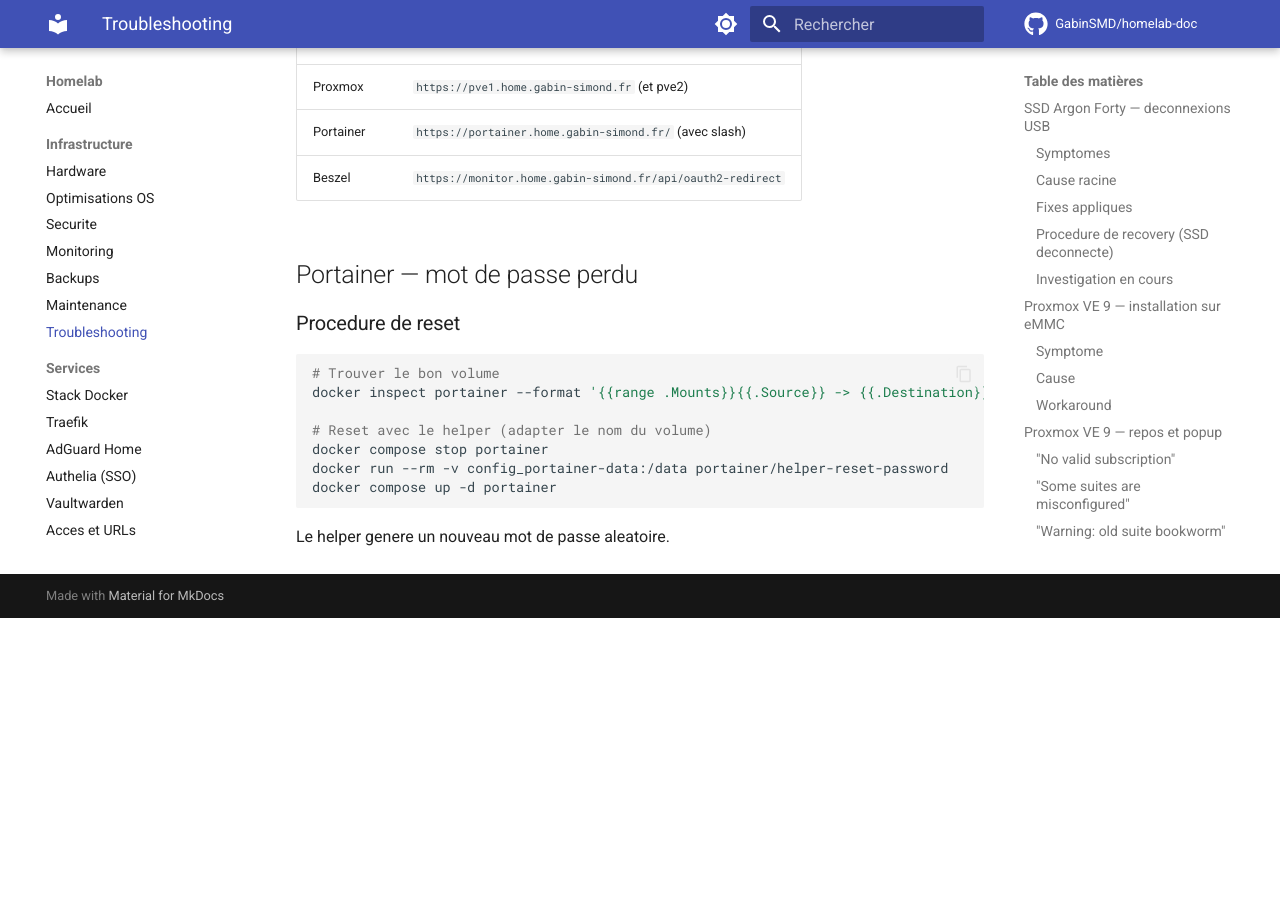
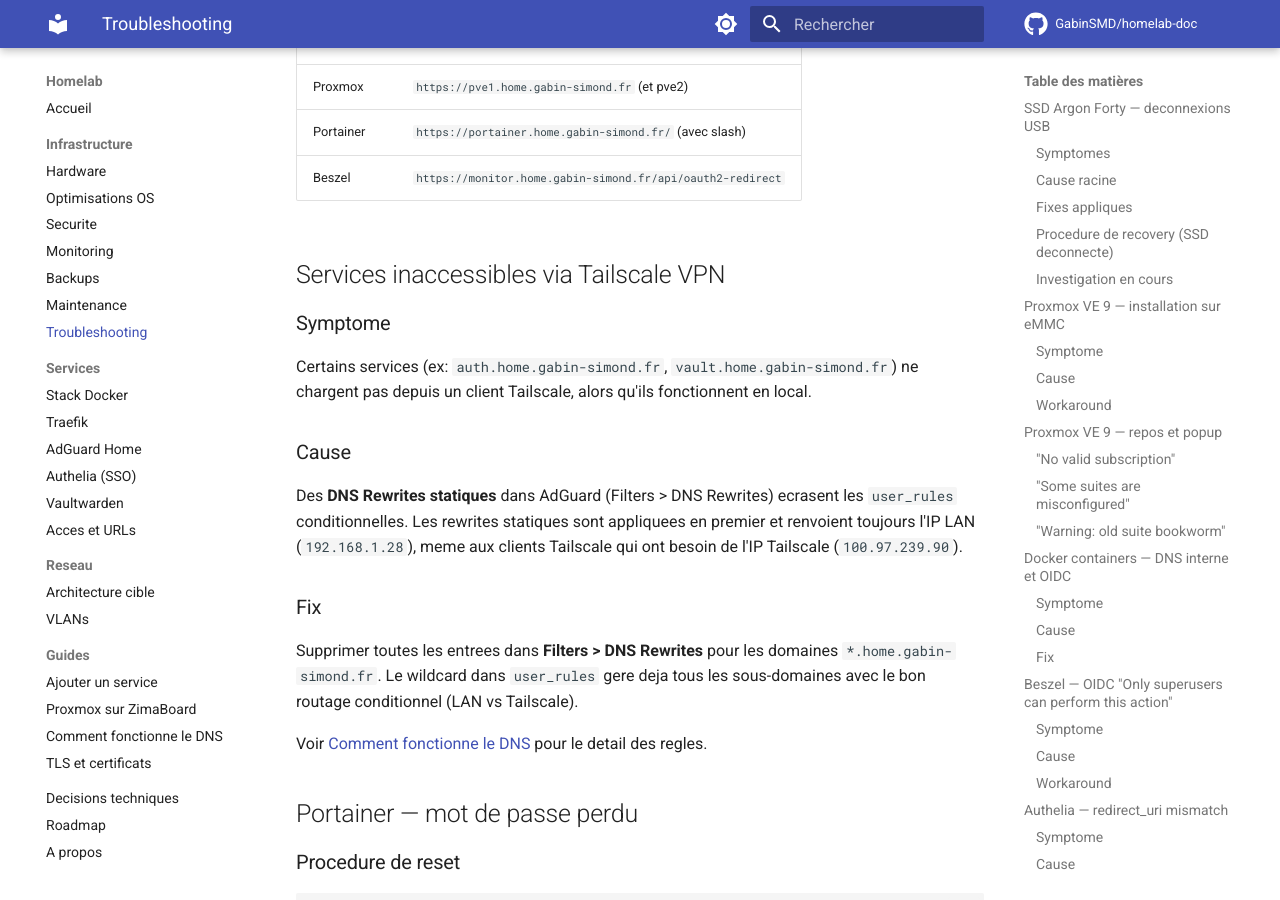
Before and after one commit to GabinSMD/homelab-doc, an MkDocs documentation site: the page built from docs/infrastructure/troubleshooting.md, in a window 1280 px wide and 900 px high, scrolled down 4564 px. Built offline with MkDocs 1.6.1 and Material for MkDocs 9.7.7, drawn with Linux system fonts in a browser that asks for light colours; comment, search, counter and statistics services are not loaded; before the commit the page ends 5182 px from its top, so only the background shows below that.

Commit message:
docs: avertissement DNS rewrites statiques vs user_rules
- Ajoute un warning dans dns-flow.md : ne pas utiliser les DNS Rewrites
  statiques d'AdGuard pour *.home.gabin-simond.fr (elles écrasent les
  user_rules conditionnelles et cassent l'accès VPN)
- Ajoute une entrée troubleshooting pour le diagnostic de ce problème

Co-Authored-By: Claude Opus 4.6 (1M context) <noreply@anthropic.com>

```diff
--- a/docs/infrastructure/troubleshooting.md
+++ b/docs/infrastructure/troubleshooting.md
@@ -173,6 +173,22 @@ Le log indique l'URI attendue par le client → copier cette URI exacte dans la
 | Portainer | `https://portainer.home.gabin-simond.fr/` (avec slash) |
 | Beszel | `https://monitor.home.gabin-simond.fr/api/oauth2-redirect` |
 
+## Services inaccessibles via Tailscale VPN
+
+### Symptome
+
+Certains services (ex: `auth.home.gabin-simond.fr`, `vault.home.gabin-simond.fr`) ne chargent pas depuis un client Tailscale, alors qu'ils fonctionnent en local.
+
+### Cause
+
+Des **DNS Rewrites statiques** dans AdGuard (Filters > DNS Rewrites) ecrasent les `user_rules` conditionnelles. Les rewrites statiques sont appliquees en premier et renvoient toujours l'IP LAN (`192.168.1.28`), meme aux clients Tailscale qui ont besoin de l'IP Tailscale (`100.97.239.90`).
+
+### Fix
+
+Supprimer toutes les entrees dans **Filters > DNS Rewrites** pour les domaines `*.home.gabin-simond.fr`. Le wildcard dans `user_rules` gere deja tous les sous-domaines avec le bon routage conditionnel (LAN vs Tailscale).
+
+Voir [Comment fonctionne le DNS](../guides/dns-flow.md#les-dns-rewrites-la-piece-cle) pour le detail des regles.
+
 ## Portainer — mot de passe perdu
 
 ### Procedure de reset
```
Also changed, not shown: docs/guides/dns-flow.md (+5 -0 lines).
